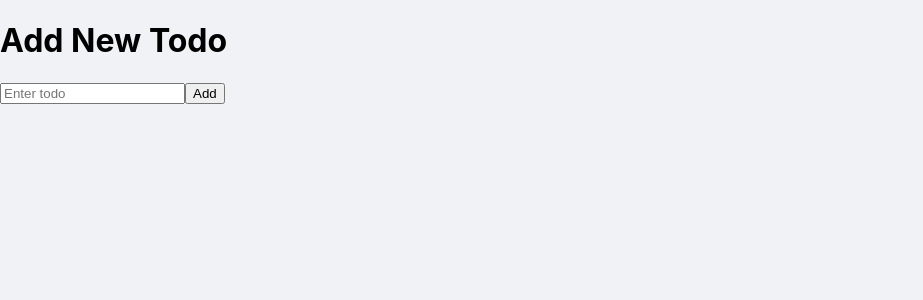
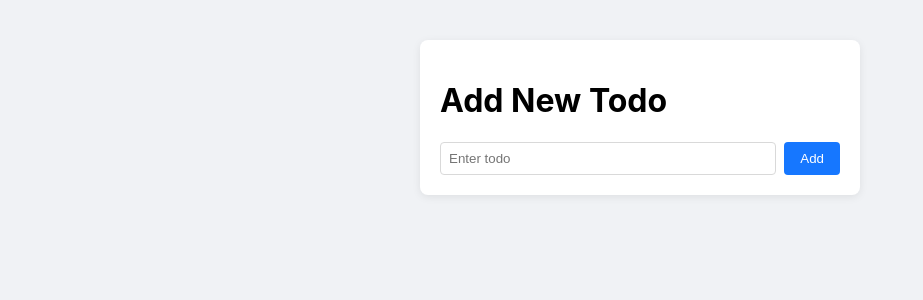
Before and after one commit to corneliusweb/todo-app-monorepo, a React (Vite) app: page /add-todo in a window 1280 px wide. Shown: the top 300 px of the page, without its empty margins (0-923 px from the left). Built offline with nearby package versions, Linux system fonts and the light colour scheme.

Commit message:
Show success message and redirect after adding todo
- Show success message on successful add
- Redirect to /todos after short delay
- Disable button while submitting
- Add simple form styling

```diff
--- a/src/pages/AddTodo.jsx
+++ b/src/pages/AddTodo.jsx
@@ -1,4 +1,4 @@
-import { useState } from 'react';
+import { useState, useEffect } from 'react';
 import { useMutation, useQueryClient } from '@tanstack/react-query';
 import { useNavigate } from 'react-router-dom';
 
@@ -14,6 +14,7 @@ const createTodo = async (newTodo) => {
 
 export default function AddTodo() {
 	const [todoText, setTodoText] = useState('');
+	const [showSuccess, setShowSuccess] = useState(false);
 	const navigate = useNavigate();
 	const queryClient = useQueryClient();
 
@@ -22,9 +23,18 @@ export default function AddTodo() {
 		mutationFn: createTodo,
 		onSuccess: () => {
 			queryClient.invalidateQueries(['todos']);
-			navigate('/'); // take us back to home
+			setShowSuccess(true);
 		},
 	});
+
+	useEffect(() => {
+		if (showSuccess) {
+			const timer = setTimeout(() => {
+				navigate('/todos');
+			}, 1500);
+			return () => clearTimeout(timer);
+		}
+	}, [showSuccess, navigate]);
 
 	const handleSubmit = (e) => {
 		e.preventDefault();
@@ -42,20 +52,23 @@ export default function AddTodo() {
 	};
 
 	return (
-		<div>
+		<div style={{ maxWidth: 400, margin: '40px auto', padding: 20, background: 'white', borderRadius: 8, boxShadow: '0 2px 8px rgba(0,0,0,0.08)' }}>
 			<h1>Add New Todo</h1>
-			<form onSubmit={handleSubmit}>
+			<form onSubmit={handleSubmit} style={{ display: 'flex', gap: 8 }}>
 				<input
 					type="text"
 					placeholder="Enter todo"
 					value={todoText}
 					onChange={(e) => setTodoText(e.target.value)}
+					style={{ flex: 1, padding: 8, borderRadius: 4, border: '1px solid #d9d9d9' }}
 				/>
-				<button type="submit">Add</button>
+				<button type="submit" disabled={mutation.isPending || !todoText.trim()} style={{ padding: '8px 16px', borderRadius: 4, background: '#1677ff', color: 'white', border: 'none', cursor: mutation.isPending ? 'not-allowed' : 'pointer' }}>
+					{mutation.isPending ? 'Adding...' : 'Add'}
+				</button>
 			</form>
 
-			{mutation.isPending ? <p>Adding todo...</p> : undefined}
-			{mutation.isError ? <p>Error: {mutation.error.message}</p> : undefined}
+			{mutation.isError && <p style={{ color: '#ff4d4f', marginTop: 16 }}>Error: {mutation.error.message}</p>}
+			{showSuccess && <p style={{ color: '#52c41a', marginTop: 16 }}>Todo added successfully! Redirecting...</p>}
 		</div>
 	);
 }
```
